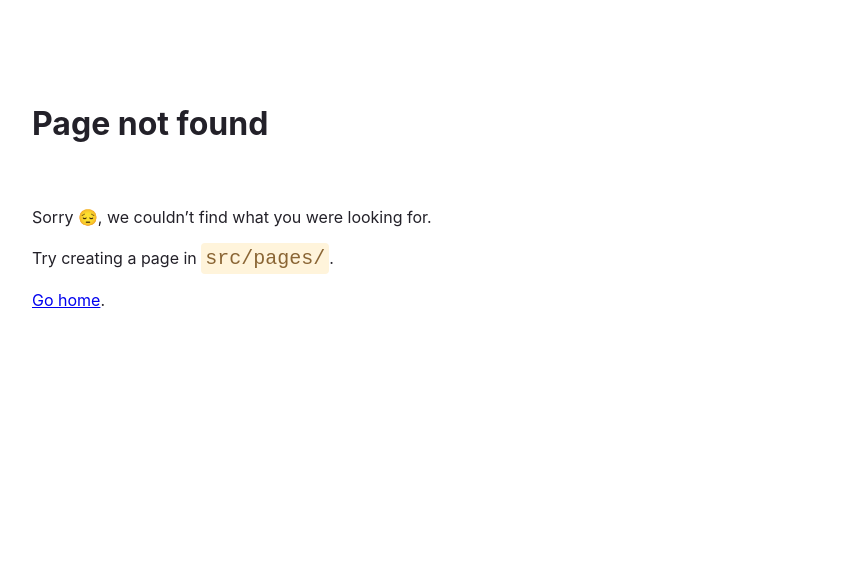
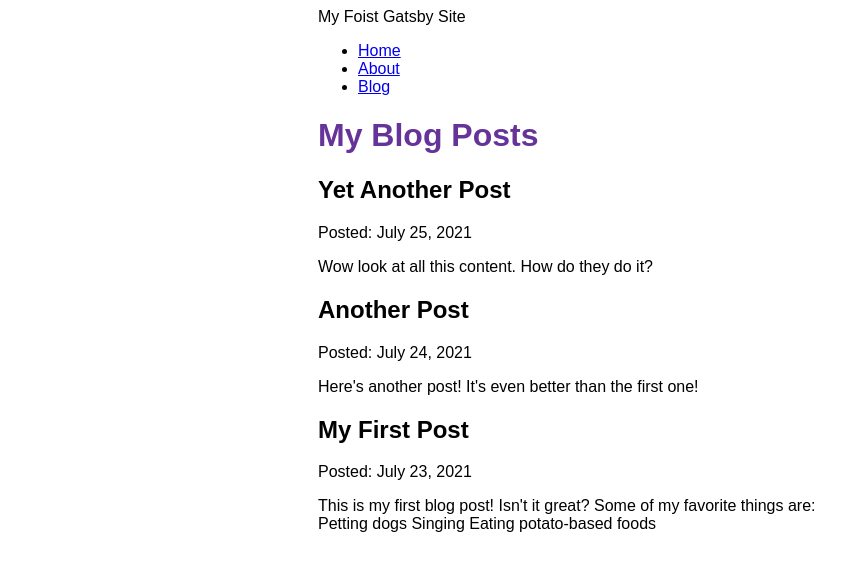
Before and after one commit to justincrosbie/my-gatsby-site, a Gatsby site: page /blog in a window 1280 px wide. Before the commit this address had no page. Shown: the whole page, without its empty margins (72-917 px from the left). Built offline with nearby package versions, Linux system fonts and the light colour scheme; Gatsby itself is replaced by a stand-in of ours.

Commit message:
Finished Gatsby Tutorial Part 5

```diff
--- /dev/null
+++ b/blog/another-post.mdx
@@ -0,0 +1,7 @@
+---
+title: "Another Post"
+date: "2021-07-24"
+slug: "another-post"
+---
+
+Here's another post! It's even better than the first one!
--- /dev/null
+++ b/blog/my-first-post.mdx
@@ -0,0 +1,13 @@
+---
+title: "My First Post"
+date: "2021-07-23"
+slug: "my-first-post"
+---
+
+This is my first blog post! Isn't it *great*?
+
+Some of my **favorite** things are:
+
+* Petting dogs
+* Singing
+* Eating potato-based foods
--- /dev/null
+++ b/blog/yet-another-post.mdx
@@ -0,0 +1,7 @@
+---
+title: "Yet Another Post"
+date: "2021-07-25"
+slug: "yet-another-post"
+---
+
+Wow look at all this content. How do they do it?
--- a/gatsby-config.js
+++ b/gatsby-config.js
@@ -1,10 +1,18 @@
 module.exports = {
   siteMetadata: {
-    title: `my-gatsby-site`,
+    title: `My Foist Gatsby Site`,
     siteUrl: `https://www.yourdomain.tld`,
   },
   plugins: [
     "gatsby-plugin-image",
-    "gatsby-plugin-sharp"
+    "gatsby-plugin-sharp",
+    {
+      resolve: "gatsby-source-filesystem",
+      options: {
+        name: `blog`,
+        path: `${__dirname}/blog`,
+      }
+    },
+    "gatsby-plugin-mdx",
   ],
 }
--- a/src/components/layout.js
+++ b/src/components/layout.js
@@ -1,16 +1,29 @@
 import * as React from 'react'
-import { Link } from 'gatsby'
+import { Link, useStaticQuery, graphql } from 'gatsby'
 import {
     container,
     heading,
     navLinks,
     navLinkItem,
-    navLinkText
+    navLinkText,
+    siteTitle,
   } from './layout.module.css'
 
 const Layout = ({ pageTitle, children }) => {
+
+  const data = useStaticQuery(graphql`
+    query {
+      site {
+        siteMetadata {
+          title
+        }
+      }
+    }
+  `)
+
   return (
     <div className={container}>
+      <header className={siteTitle}>{data.site.siteMetadata.title}</header>
       <nav>
         <ul className={navLinks}>
           <li className={navLinkItem}>
@@ -21,6 +34,11 @@ const Layout = ({ pageTitle, children }) => {
           <li className={navLinkItem}>
             <Link to="/about" className={navLinkText}>
               About
+            </Link>
+          </li>
+          <li className={navLinkItem}>
+            <Link to="/blog" className={navLinkText}>
+              Blog
             </Link>
           </li>
         </ul>
--- a/src/components/layout.module.css
+++ b/src/components/layout.module.css
@@ -18,3 +18,12 @@
   .nav-link-text {
     color: black;
   }
+
+  /* ... your existing styles */
+
+.site-title {
+  font-size: 3rem;
+  color: gray;
+  font-weight: 700;
+  margin: 3rem 0;
+}
--- /dev/null
+++ b/src/components/seo.js
@@ -0,0 +1,20 @@
+import * as React from 'react'
+import { graphql, useStaticQuery } from 'gatsby'
+
+const Seo = ({ title }) => {
+  const data = useStaticQuery(graphql`
+    query {
+      site {
+        siteMetadata {
+          title
+        }
+      }
+    }
+  `)
+
+  return (
+    <title>{title} | {data.site.siteMetadata.title}</title>
+  )
+}
+
+export default Seo
--- /dev/null
+++ b/src/pages/blog.js
@@ -0,0 +1,39 @@
+import * as React from 'react'
+import { graphql } from 'gatsby'
+import Layout from '../components/layout'
+import Seo from '../components/seo'
+
+const BlogPage = ({ data }) => {
+  return (
+    <Layout pageTitle="My Blog Posts">
+      {
+        data.allMdx.nodes.map((node) => (
+          <article key={node.id}>
+            <h2>{node.frontmatter.title}</h2>
+            <p>Posted: {node.frontmatter.date}</p>
+            <p>{node.excerpt}</p>
+          </article>
+        ))
+      }
+    </Layout>
+  )
+}
+
+export const query = graphql`
+  query {
+    allMdx(sort: { frontmatter: { date: DESC }}) {
+      nodes {
+        frontmatter {
+          date(formatString: "MMMM D, YYYY")
+          title
+        }
+        id
+        excerpt
+      }
+    }
+  }
+`
+
+export const Head = () => <Seo title="My Blog Posts" />
+
+export default BlogPage
--- a/src/pages/index.js
+++ b/src/pages/index.js
@@ -2,6 +2,7 @@
 import * as React from 'react'
 import Layout from '../components/layout'
 import { StaticImage } from 'gatsby-plugin-image'
+import Seo from '../components/seo'
 
 // Step 2: Define your component
 const IndexPage = () => {
@@ -17,7 +18,7 @@ const IndexPage = () => {
 }
 
 // You'll learn about this in the next task, just copy it for now
-export const Head = () => <title>Home Page</title>
+export const Head = () => <Seo title="Home Page" />
 
 // Step 3: Export your component
 export default IndexPage
```
Also changed, not shown: package.json (+8 -6 lines), src/pages/about.js (+2 -6 lines), 2 other files.
